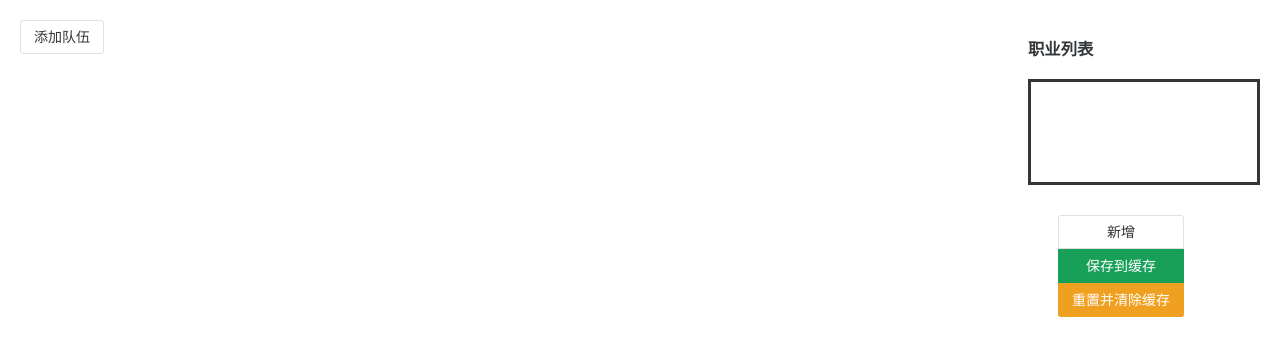
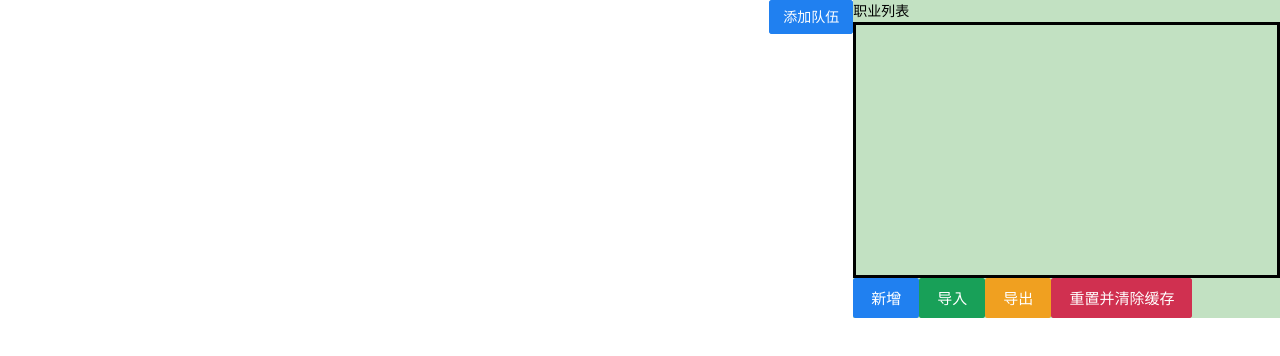
Before and after one commit to remember-5/dnf-team, a Vue app: page /#/ in a window 1280 px wide. Shown: the top 356 px of the page. Built offline with nearby package versions, Linux system fonts and the light colour scheme.

Commit message:
实现导入导出

```diff
--- a/package.json
+++ b/package.json
@@ -12,7 +12,8 @@
     "pinia": "^2.0.26",
     "vue": "^3.2.45",
     "vue-router": "^4.1.6",
-    "vuedraggable": "^4.1.0"
+    "vuedraggable": "^4.1.0",
+    "file-saver": "^2.0.5"
   },
   "devDependencies": {
     "@rushstack/eslint-patch": "^1.1.4",
--- a/src/views/HomeView.vue
+++ b/src/views/HomeView.vue
@@ -1,120 +1,29 @@
-<script>
-import { defineComponent, reactive } from "vue";
-import { jobs } from "@/utils/hero.js";
-import draggable from "vuedraggable";
-import localdb from "@/utils/localstorage.js";
-
-export default defineComponent({
-  // eslint-disable-next-line vue/multi-word-component-names
-  name: "dnf编队",
-  display: "Two list header slot",
-  order: 14,
-  components: {
-    draggable,
-  },
-  data() {
-    return {
-      // 职业列表，tree需要
-      jobs: jobs,
-      // 用户输入的职业
-      inputList: [],
-      // 选中的职业
-      selectJob: reactive([]),
-      showModal: false,
-      formValue: reactive({
-        user: {
-          job: "",
-          reputation: "",
-          account: "",
-          dps: "",
-        },
-      }),
-      rules: reactive({
-        user: {
-          account: {
-            required: true,
-            message: "请输入玩家id",
-            trigger: "blur",
-          },
-          reputation: {
-            required: true,
-            message: "请输入名望",
-            trigger: ["input", "blur"],
-          },
-          dps: {
-            required: true,
-            message: "输入伤害/奶量",
-            trigger: ["input", "blur"],
-          },
-        },
-      }),
-      groups: reactive({}),
-      groupsIndex: 1,
-    };
-  },
-  created() {
-    this.inputList = localdb.get("inputList", []);
-    this.groups = localdb.get("groups", reactive({}));
-    this.groupsIndex = localdb.get("groupsIndex", 0);
-  },
-  methods: {
-    addGroup() {
-      const key = `list${this.groupsIndex}`;
-      this.groups[key] = [];
-      this.groupsIndex++;
-    },
-    saveLocalStorage() {
-      localdb.save("inputList", this.inputList);
-      localdb.save("groups", this.groups);
-      localdb.save("groupsIndex", this.groupsIndex);
-    },
-    // 保存职业
-    saveJob() {
-      let job = {
-        ...this.selectJob,
-        ...this.formValue.user,
-      };
-      this.inputList.push(job);
-      this.selectJob = "";
-      this.formValue.user = {};
-      this.showModal = false;
-    },
-    updateJob(value, option) {
-      this.selectJob = option;
-    },
-    resetInputJob() {
-      localdb.remove("inputList");
-      localdb.remove("groups");
-      // localdb.remove("groupsIndex");
-      this.inputList = [];
-      this.groups = [];
-      // this.groupsIndex = 1;
-    },
-  },
-});
-</script>
-
 <template>
-  <n-space vertical size="large">
-    <n-layout has-sider>
-      <n-layout>
-        <!--        <n-layout-header>颐和园路</n-layout-header>-->
-        <n-layout-content content-style="padding: 20px;">
-          <div v-for="(item, key, index) in groups" :key="key">
-            <h3>队伍{{ index + 1 }}信息</h3>
+  <n-grid cols="3" item-responsive responsive="screen">
+    <n-grid-item span="0 m:1 l:2">
+      <div class="light-green">
+        <div v-for="(item, key, index) in groups" :key="key" class="group-box">
+          <span>队伍{{ index + 1 }}信息</span>
           <draggable
+            class="group-draggable"
             id="first"
             data-source="juju"
             :list="item"
-              class="list-group"
             group="a"
             item-key="name"
-              style="border-style: solid; height: 100px; display: flex"
+            @change="saveLocalStorage"
           >
             <template #item="{ element }">
               <div class="list-group-item">
                 <n-avatar size="30" :src="element.avatar" />
-                  <p>id: {{ element.account }}</p>
+                <div>
+                  <n-gradient-text type="error">
+                    id: {{ element.account }}
+                  </n-gradient-text>
+                  <n-gradient-text type="info">
+                    名望: {{ element.reputation }}
+                  </n-gradient-text>
+                </div>
               </div>
             </template>
             <!--              <template #item="{ element }">-->
@@ -134,25 +43,33 @@ export default defineComponent({
             <!--              </template>-->
           </draggable>
         </div>
-          <n-button @click="addGroup">添加队伍</n-button>
-        </n-layout-content>
-        <!--        <n-layout-footer>成府路</n-layout-footer>-->
-      </n-layout>
-      <n-layout-sider content-style="padding: 20px;">
-        <div>
-          <h3>职业列表</h3>
-
+        <div style="float: right">
+          <n-button type="info" @click="addGroup">添加队伍</n-button>
+        </div>
+      </div>
+    </n-grid-item>
+    <n-grid-item>
+      <div class="green">
+        <span>职业列表</span>
         <draggable
           :list="inputList"
           class="list-group"
           group="a"
           item-key="name"
-            style="border-style: solid; height: 100px"
+          style="border-style: solid; height: 250px"
+          @change="saveLocalStorage"
         >
           <template #item="{ element }">
             <div class="list-group-item item">
-                <n-avatar size="48" :src="element.avatar" />
-                {{ element.account }}
+              <n-avatar size="30" :src="element.avatar" />
+              <div>
+                <n-gradient-text type="error">
+                  id: {{ element.account }}
+                </n-gradient-text>
+                <n-gradient-text type="info">
+                  名望: {{ element.reputation }}
+                </n-gradient-text>
+              </div>
             </div>
           </template>
 
@@ -164,27 +81,25 @@ export default defineComponent({
             ></div>
           </template>
         </draggable>
-          <n-space style="padding: 30px">
-            <n-button-group vertical>
-              <n-button @click="this.showModal = true"> 新增 </n-button>
-              <n-button type="primary" @click="saveLocalStorage">
-                保存到缓存
+        <div class="btn-box">
+          <n-button size="large" type="info" @click="this.showModal = true">
+            新增
           </n-button>
-              <n-button type="warning" @click="resetInputJob">
+          <n-button size="large" type="primary" @click="inputModal = true">
+            导入
+          </n-button>
+          <n-button size="large" type="warning" @click="exportData"
+            >导出</n-button
+          >
+          <n-button size="large" type="error" @click="resetInputJob">
             重置并清除缓存
           </n-button>
-            </n-button-group>
-          </n-space>
         </div>
-      </n-layout-sider>
-    </n-layout>
+      </div>
+    </n-grid-item>
+  </n-grid>
 
-    <n-modal
-      v-model:show="showModal"
-      preset="dialog"
-      title="Dialog"
-      class="job-box"
-    >
+  <n-modal v-model:show="showModal" preset="dialog" title="Dialog">
     <template #header>
       <div>添加职业</div>
     </template>
@@ -231,11 +146,165 @@ export default defineComponent({
       <n-button attr-type="button" @click="saveJob">保存</n-button>
     </template>
   </n-modal>
-  </n-space>
+
+  <n-modal v-model:show="inputModal" preset="dialog" title="Dialog">
+    <template #header>
+      <div>导入数据</div>
+    </template>
+    <n-input
+      v-model:value="inputData"
+      type="textarea"
+      style="height: 300px"
+      placeholder="复制json到这里"
+    />
+    <template #action>
+      <n-button attr-type="button" @click="inputJsonData">保存</n-button>
+    </template>
+  </n-modal>
 </template>
 
+<script>
+import { defineComponent, reactive } from "vue";
+import { jobs } from "@/utils/hero.js";
+import draggable from "vuedraggable";
+import localdb from "@/utils/localstorage.js";
+import { saveAs } from "file-saver"; // npm i file-saver
+export default defineComponent({
+  // eslint-disable-next-line vue/multi-word-component-names
+  name: "dnf编队",
+  display: "Two list header slot",
+  order: 14,
+  components: {
+    draggable,
+  },
+  data() {
+    return {
+      // 职业列表，tree需要
+      jobs: jobs,
+      // 用户输入的职业
+      inputList: [],
+      // 选中的职业
+      selectJob: reactive([]),
+      showModal: false,
+      inputModal: false,
+      inputData: "",
+      formValue: reactive({
+        user: {
+          job: "",
+          reputation: "",
+          account: "",
+          dps: "",
+        },
+      }),
+      rules: reactive({
+        user: {
+          account: {
+            required: true,
+            message: "请输入玩家id",
+            trigger: "blur",
+          },
+          reputation: {
+            required: true,
+            message: "请输入名望",
+            trigger: ["input", "blur"],
+          },
+          dps: {
+            required: true,
+            message: "输入伤害/奶量",
+            trigger: ["input", "blur"],
+          },
+        },
+      }),
+      groups: reactive({}),
+      groupsIndex: 1,
+    };
+  },
+  created() {
+    this.inputList = localdb.get("inputList", []);
+    this.groups = localdb.get("groups", reactive({}));
+    this.groupsIndex = localdb.get("groupsIndex", 0);
+  },
+  methods: {
+    addGroup() {
+      const key = `list${this.groupsIndex}`;
+      this.groups[key] = [];
+      this.groupsIndex++;
+      this.saveLocalStorage();
+    },
+    saveLocalStorage() {
+      localdb.save("inputList", this.inputList);
+      localdb.save("groups", this.groups);
+      localdb.save("groupsIndex", this.groupsIndex);
+    },
+    // 保存职业
+    saveJob() {
+      let job = {
+        ...this.selectJob,
+        ...this.formValue.user,
+      };
+      this.inputList.push(job);
+      this.selectJob = "";
+      this.formValue.user = {};
+      this.showModal = false;
+      this.saveLocalStorage();
+    },
+    updateJob(value, option) {
+      this.selectJob = option;
+    },
+    inputJsonData() {
+      if (this.inputData) {
+        let json = JSON.parse(this.inputData);
+        this.inputList = json.inputList;
+        this.groups = json.groups;
+        this.groupsIndex = json.groupsIndex;
+        this.inputModal = false
+        this.saveLocalStorage()
+      }
+    },
+    exportData() {
+      // 导出json文件;
+      // new Bolb()第一个参数就是我们要导出的json数据
+      let json = {
+        inputList: this.inputList,
+        groups: this.groups,
+        groupsIndex: this.groupsIndex,
+      };
+
+      const blob = new Blob([JSON.stringify(json)], {
+        type: "text/plain;charset=utf-8",
+      });
+      console.log("导出json", blob);
+      saveAs(blob, `dnf.json`); // 后面的是json文件的默认名称
+    },
+    resetInputJob() {
+      localdb.remove("inputList");
+      localdb.remove("groups");
+      localdb.remove("groupsIndex");
+      this.inputList = [];
+      this.groups = {};
+      this.groupsIndex = 1;
+    },
+  },
+});
+</script>
+
 <style scoped="scoped">
-.job-box {
-  width: 300px;
+.light-green {
+  background-color: rgba(0, 128, 0, 0.12);
+}
+.green {
+  background-color: rgba(0, 128, 0, 0.24);
+}
+
+.group-box {
+  padding-left: 30px;
+  padding-right: 30px;
+  padding-bottom: 15px;
+}
+.group-draggable {
+  border-style: solid;
+  padding: 10px;
+  height: 120px;
+  display: flex;
 }
 </style>
```
Also changed, not shown: 1 other file (tests, documents, lock files or other folders). Lines whose indentation alone changed are shown as unchanged.
